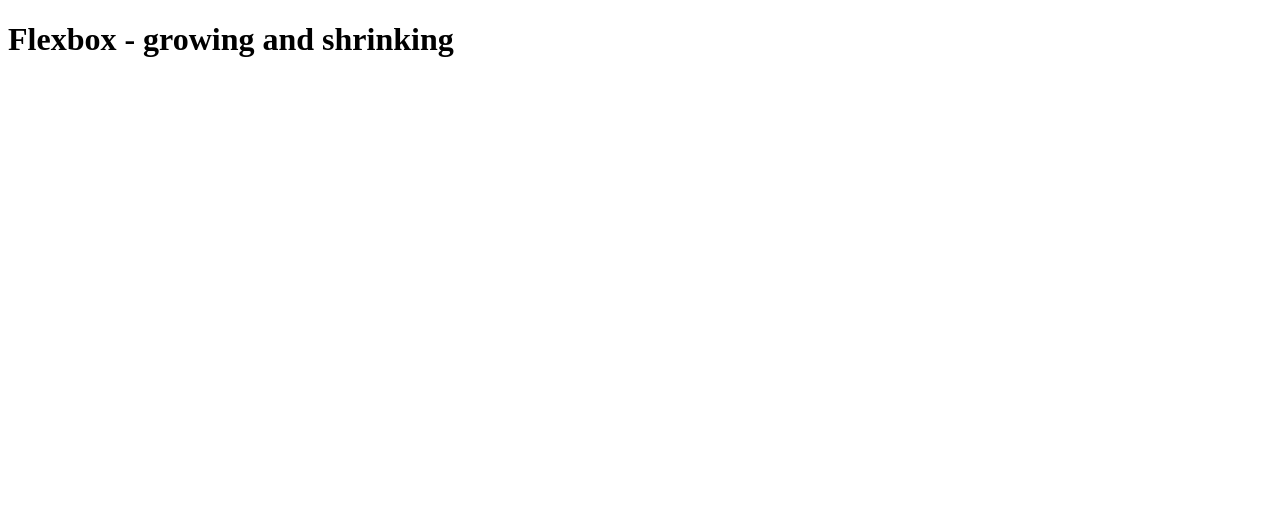
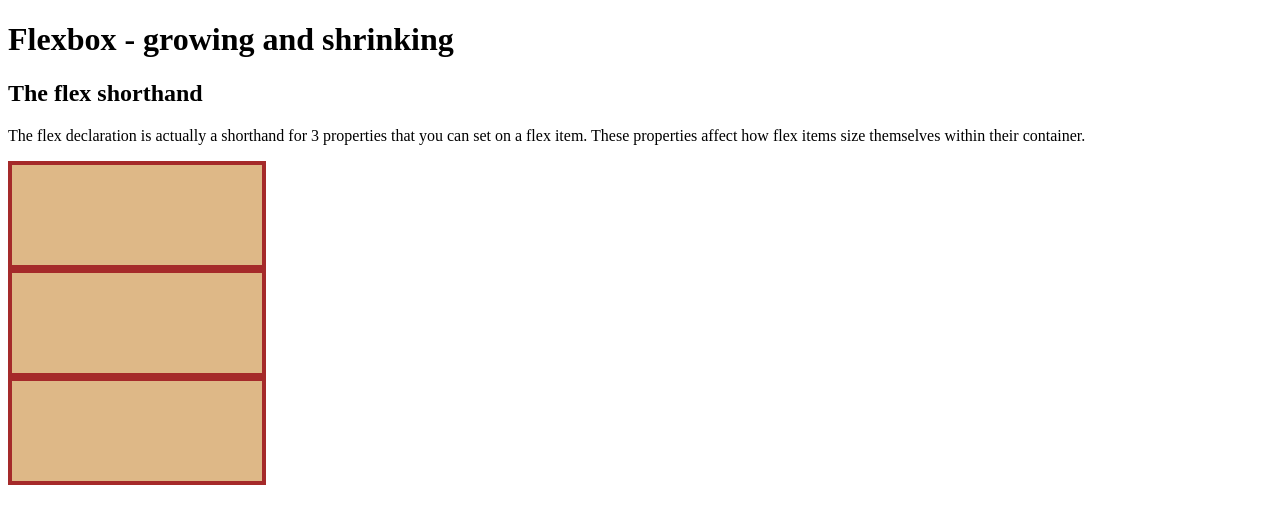
Before and after one commit to hamzafullstack/my-repos, a plain HTML site: page flexbox/growing-and-shrinking/index.html in a window 1280 px wide. Drawn offline with Linux system fonts and the light colour scheme.

Commit message:
flexbox growing and shrinking sourcecode

```diff
--- a/flexbox/growing-and-shrinking/index.html
+++ b/flexbox/growing-and-shrinking/index.html
@@ -4,9 +4,18 @@
     <meta charset="UTF-8">
     <meta name="viewport" content="width=device-width, initial-scale=1.0">
     <title>Growing And Shrinking</title>
+    <link rel="stylesheet" href="style.css">
 </head>
 <body>
     <h1>Flexbox - growing and shrinking</h1>
+    <h2>The flex shorthand</h2>
+    <p>The flex declaration is actually a shorthand for 3 properties that you can set on a flex item. These properties affect how flex items size themselves within their container.</p>
 
+        <!-- code here -->
+     <div class="flex-container">
+  <div class="one"></div>
+  <div class="two"></div>
+  <div class="three"></div>
+</div>
 </body>
 </html>
--- a/flexbox/growing-and-shrinking/style.css
+++ b/flexbox/growing-and-shrinking/style.css
@@ -0,0 +1,19 @@
+/* div {
+    flex: 1;
+} */
+/* In the above code, flex: 1 equates to: flex-grow: 1, flex-shrink: 1, flex-basis: 0. */
+
+.flex-container div {
+    display: flex;
+    background: burlywood;
+    border: 4px solid brown;
+    height: 100px;
+    width: 250px;
+    flex: 1 1 0%;
+}
+/* only div.two is selected here */
+.flex-container .two {
+    flex-shrink: 0%;
+}
+/* The default shrink factor is flex-shrink: 1, */
+/* If you do not want an item to shrink then you can specify flex-shrink: 0; */
```
Also changed, not shown: flexbox/growing-and-shrinking/Screenshot (517).png (added).
